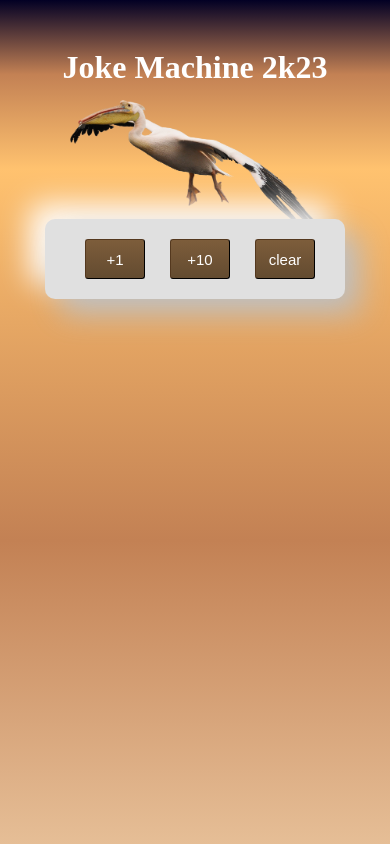
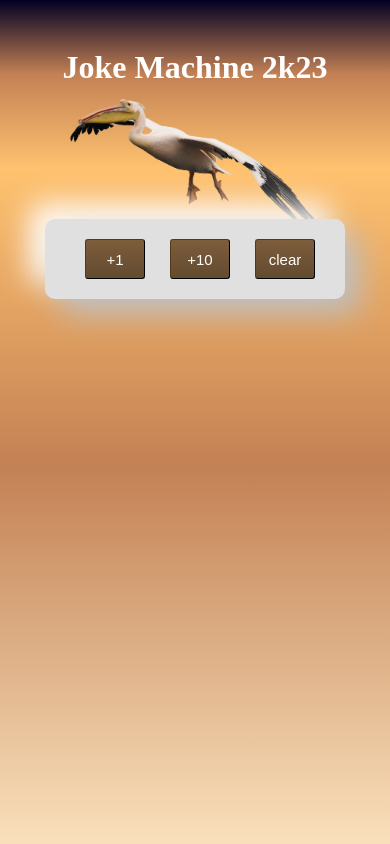
Before and after one commit to mateuszporeba/jokes-app, a Next.js app: page /components/body in a window 390 px wide. Shown: the top 844 px of the page. Built offline with nearby package versions, Linux system fonts and the light colour scheme.

Commit message:
better mobile look

```diff
--- a/src/styles/body.module.css
+++ b/src/styles/body.module.css
@@ -6,3 +6,10 @@
   background: linear-gradient(180deg, rgba(255, 194, 111, 1) 0%, rgba(195, 129, 84, 1) 44%, rgba(249, 224, 187, 1) 100%);
 
 }
+
+@media only screen and (max-width: 635px) {
+  .body-container {
+    max-height: 80vh;
+    overflow-y:hidden
+  }
+}
--- a/src/styles/jokesList.module.css
+++ b/src/styles/jokesList.module.css
@@ -11,6 +11,11 @@
   overflow-y: scroll;
 }
 
+@media only screen and (max-width: 635px) {
+  .jokes {
+    max-height: 50vh;
+  }
+}
 
 /* @keyframes meals-appear {
   from {
```
